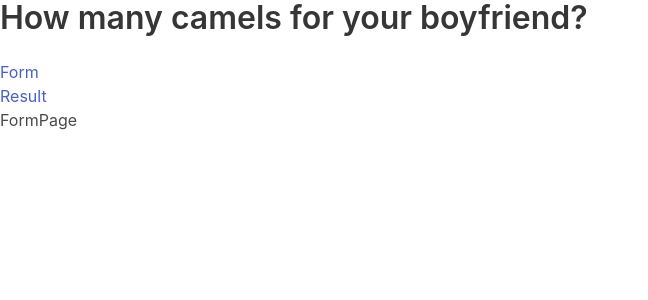
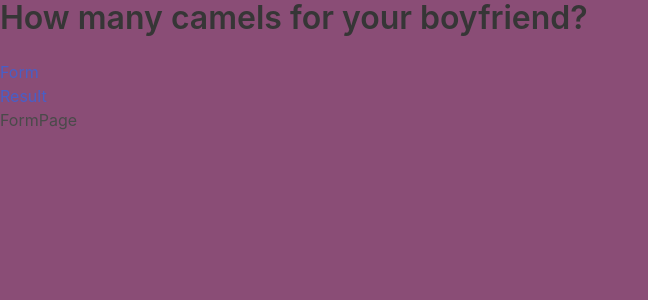
Before and after one commit to Antibioticvz/camel, a React (Create React App) app: page / in a window 1280 px wide. Shown: the top 300 px of the page, without its empty margins (0-648 px from the left). Built offline with nearby package versions, Linux system fonts and the light colour scheme.

Commit message:
changed app background

```diff
--- a/src/styles.scss
+++ b/src/styles.scss
@@ -1 +1,12 @@
+@charset "utf-8";
+
+// Import a Google Font
+@import url('https://fonts.googleapis.com/css?family=Nunito:400,700');
+
+// Brand colors
+$purple: #8a4d76;
+
+// Update some of Bulma's component variables
+$body-background-color: $purple;
+
 @import "../node_modules/bulma/bulma.sass"
```
